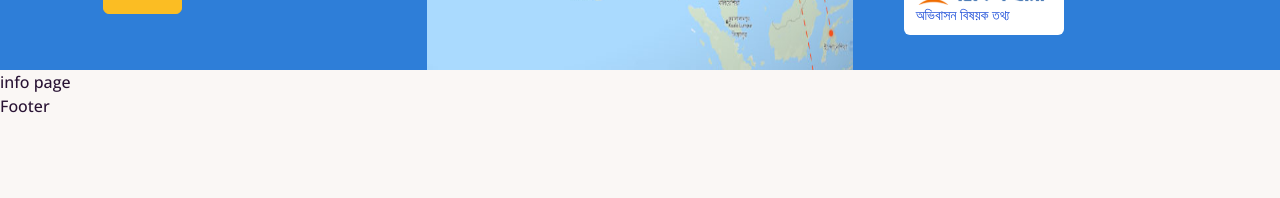
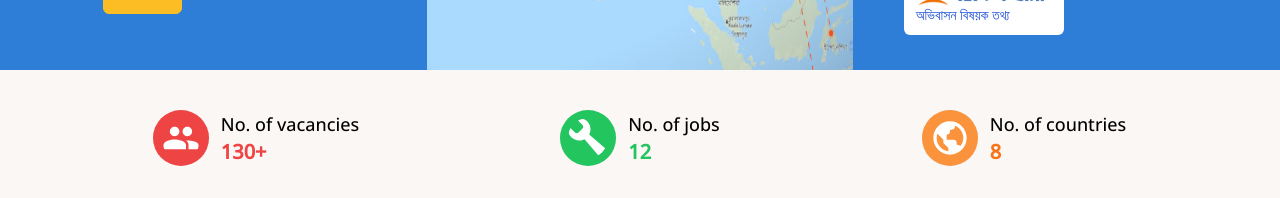
Before and after one commit to RaisulislamRimon/bdjobs-interview-project, a React (Vite) app: page / in a window 1280 px wide. Shown: the part 754-952 px from the top of the page. Before the commit the page ends 872 px from the top, so only its background shows below. Built offline with nearby package versions, Linux system fonts and the light colour scheme; what tw-elements would draw is missing.

Commit message:
update info section

```diff
--- a/src/Pages/Home/Info/Info.jsx
+++ b/src/Pages/Home/Info/Info.jsx
@@ -1,9 +1,38 @@
 import React from "react";
+import { IoMdPeople } from "react-icons/io";
+import { ImWrench } from "react-icons/im";
+import { BiWorld } from "react-icons/bi";
 
 const Info = () => {
   return (
-    <div>
-      <h1>info page</h1>
+    <div className="grid grid-cols-3 mt-10 mb-10 mx-16">
+      <div className="flex flex-row items-center justify-center gap-3 text-black">
+        <div className="w-14 h-14 bg-gray-200 rounded-full">
+          <IoMdPeople className="w-full h-full bg-red-500 rounded-full text-white p-2" />
+        </div>
+        <div>
+          <p className="text-lg font-light">No. of vacancies</p>
+          <h3 className="text-xl font-semibold text-red-500">130+</h3>
+        </div>
+      </div>
+      <div className="flex flex-row items-center justify-center gap-3 text-black">
+        <div className="w-14 h-14 bg-gray-200 rounded-full">
+          <ImWrench className="w-full h-full bg-green-500 rounded-full text-white p-2" />
+        </div>
+        <div>
+          <p className="text-lg font-light">No. of jobs</p>
+          <h3 className="text-xl font-semibold text-green-500">12</h3>
+        </div>
+      </div>
+      <div className="flex flex-row items-center justify-center gap-3 text-black">
+        <div className="w-14 h-14 bg-gray-200 rounded-full">
+          <BiWorld className="w-full h-full bg-orange-400 rounded-full text-white p-2" />
+        </div>
+        <div>
+          <p className="text-lg font-light">No. of countries</p>
+          <h3 className="text-xl font-semibold text-orange-500">8</h3>
+        </div>
+      </div>
     </div>
   );
 };
```
